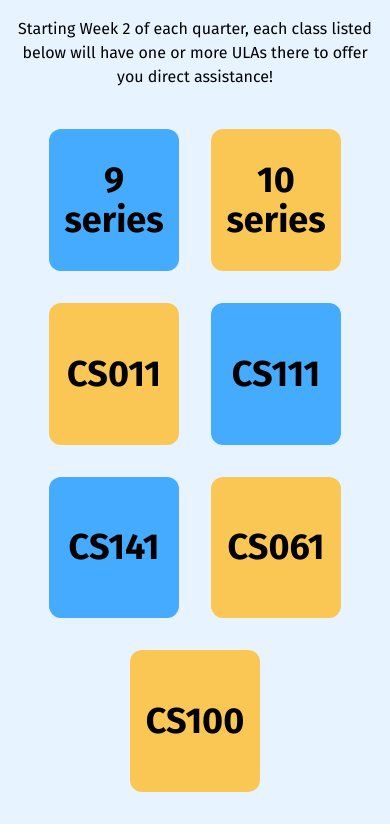
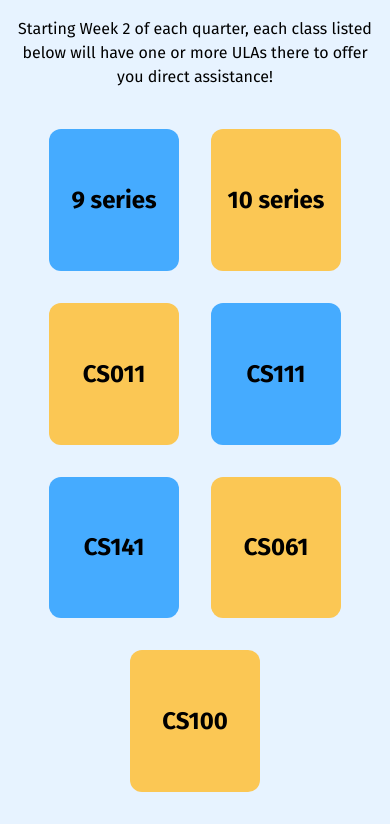
Before and after one commit to acm-ucr/cse-ula, a Next.js app: page /about in a window 390 px wide. Shown: the part 2186-3024 px from the top of the page. Built offline with nearby package versions, Linux system fonts and the light colour scheme.

Commit message:
tweak font size

```diff
--- a/src/components/about/CourseOfferingCard.tsx
+++ b/src/components/about/CourseOfferingCard.tsx
@@ -9,7 +9,7 @@ const CourseOfferingCard = ({ course, color }: CourseOfferingCardProps) => {
 
   return (
     <div
-      className={`flex aspect-[11/12] w-1/3 items-center justify-center rounded-xl sm:w-1/5 ${bgColor} p-2 text-center text-4xl font-semibold`}
+      className={`flex aspect-[11/12] w-1/3 items-center justify-center rounded-xl sm:w-1/5 ${bgColor} p-2 text-center text-2xl font-semibold md:text-4xl`}
     >
       {course}
     </div>
```
